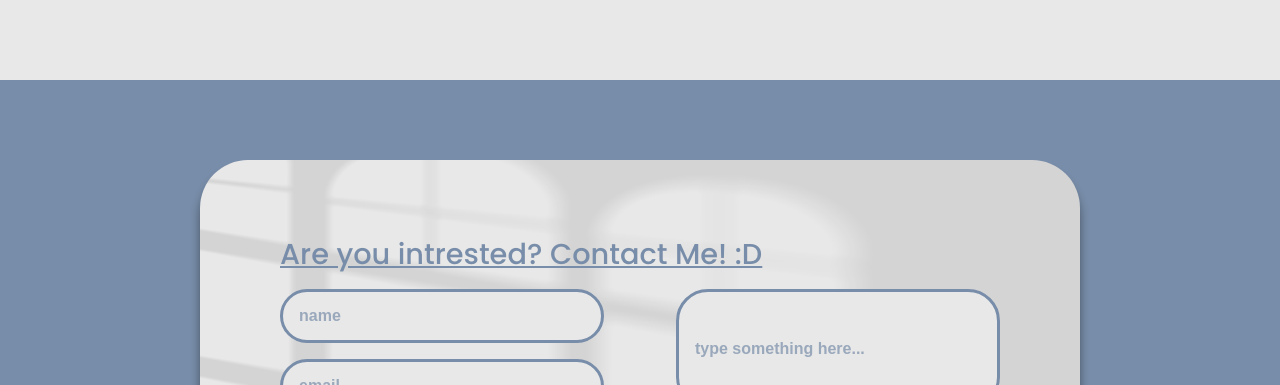
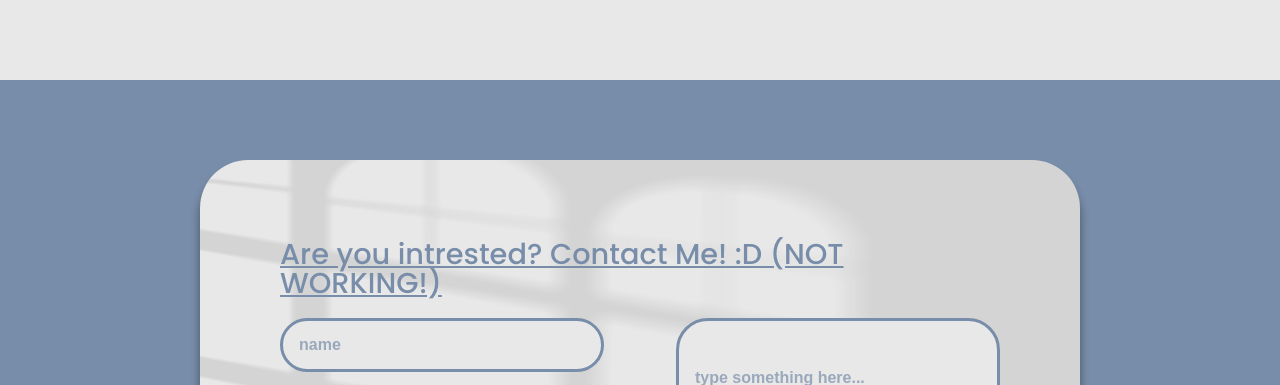
Before and after one commit to aenwhy/aen-portfolio, a plain HTML site: page index.html in a window 1280 px wide. Shown: the part 5220-5605 px from the top of the page. Drawn offline with Linux system fonts and the light colour scheme.

Commit message:
Update index.html
again, more accurate rather than before

```diff
--- a/index.html
+++ b/index.html
@@ -800,7 +800,7 @@
         <div class="foot-up-all">
             <div class="foot-inside">
                 <div class="foot-text">
-                    <span><u>Are you intrested? Contact Me! :D</u></span>
+                    <span><u>Are you intrested? Contact Me! :D (NOT WORKING!)</u></span>
                 </div>
                 <div class="box-foot">
                     <div class="kiri-foot">
```
